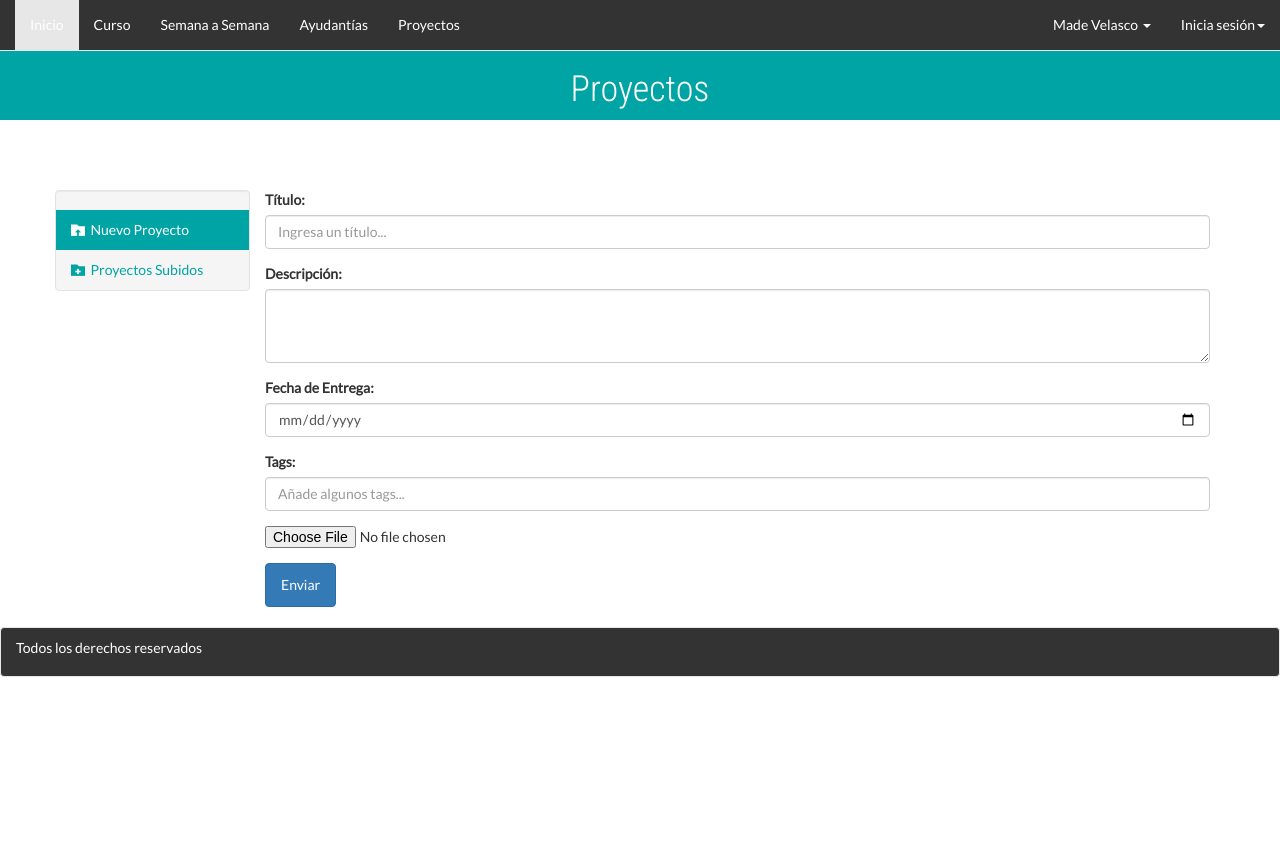
After one commit to madevelascom/fundamentos, a CodeIgniter app: page /database/web/proyectos in a window 1280 px wide. The commit adds this page. Run offline with CodeIgniter, Linux system fonts and the light colour scheme; some web fonts are replaced.

Commit message:
Añadiendo pagina para proyectos

```diff
--- a/application/controllers/Web.php
+++ b/application/controllers/Web.php
@@ -71,6 +71,15 @@ class Web extends CI_Controller {
         $data['footer'] = $this->load->view('frontend/footer', array() );
      }
 
+     public function proyectos() {
+        $titulo = "Proyectos";
+        $dataHeader['titlePage'] = $titulo;
+        $data['header'] = $this->load->view('frontend/header', $dataHeader);
+        $data['menu'] = $this->load->view('frontend/menu', array() );
+        $data['proyectos'] = $this->load->view('frontend/proyectos', array() );
+        $data['footer'] = $this->load->view('frontend/footer', array() );
+    }
+
     public function cargar_listaDeEjercicios(){
         $data = "";
         $this->load->view('frontend/ejercicios.json', $data);
@@ -81,5 +90,8 @@ class Web extends CI_Controller {
 		$this->load->view('frontend/equipo.json', $data);
 	}
 
-
+    public function cargar_proyectos(){
+        $data = "";
+        $this->load->view('frontend/proyectos.json', $data);
+    }
 }
--- a/application/views/frontend/curso.php
+++ b/application/views/frontend/curso.php
@@ -7,14 +7,14 @@
         </div>
     </div>
 </header>
-<section id="curso-body">
+<section id="curso-body" class="mt-xs-20 mt-md-20 mt-lg-20">
     <div class="container">
         <div class="row">
             <div class="col-lg-12 curso-desc">
                 El curso presenta a los estudiantes estrategias para resolver problemas comunes en diversas profesiones por medio del diseño e implementación de soluciones basadas en el uso de un lenguaje de programación. Cubre los principios básicos para que el estudiante pueda leer y escribir programas; haciendo énfasis en el diseño y análisis de algoritmos. Además, introduce a los estudiantes en el uso de herramientas de desarrollo y depuración.
             </div>
         </div>
-        <div class="row mt-xs-20 mt-md-20 mt-lg-20">
+        <div class="row">
             <div class="col-lg-10 col-lg-offset-1 well">
                 <!-- Tabs -->
                  <ul class="nav nav-tabs" role="tablist">
--- a/application/views/frontend/index.php
+++ b/application/views/frontend/index.php
@@ -5,7 +5,7 @@
 				<div class = 'row pt-lg-150 pt-sm-30'>
 					<div class="col-lg-12">
 						<h1 class="header-title">
-							<span id="typo"></span><span id="cursor">|</span>
+							<span id="typo"></span><!--<span id="cursor">|</span>-->
 						</h1>
 					</div>
 				</div>
--- a/application/views/frontend/menu.php
+++ b/application/views/frontend/menu.php
@@ -17,6 +17,7 @@
 				<li><a href="<?php echo site_url("web/curso"); ?>">Curso</a></li>
 				<li><a href="<?php echo site_url("web/semanas"); ?>">Semana a Semana</a></li>
 				<li><a href="<?php echo site_url("web/ayudantias"); ?>">Ayudantías</a></li>
+				<li><a href="<?php echo site_url("web/proyectos"); ?>">Proyectos</a></li>
 			</ul>
 			<ul class="nav navbar-nav navbar-right">
 				<li class="dropdown">
--- /dev/null
+++ b/application/views/frontend/proyectos.php
@@ -0,0 +1,51 @@
+<header id="proyectos-header" class="mt-xs-50 mt-md-50 mt-lg-50">
+    <div class="container-fluid">
+        <div class="row">
+            <div class="col-lg-12">
+                <h1>Proyectos</h1>
+            </div>
+        </div>
+    </div>
+</header>
+<section id="proyectos-body" class="mt-xs-20 mb-xs-20 mt-md-20 mb-md-20 mt-lg-20 mb-lg-20">
+	<div class="container">
+		<div class="row">
+			<div id="proyectos-side-bar" class="col-lg-2 well side-bar">
+				<ul class="nav" role="tablist">
+					<li role="presentation" class="active"><a href="#new-proj" aria-controls="new-proj" role="tab" data-toggle="tab"><span class="daw-folder-upload"> </span>Nuevo Proyecto</a></li>
+					<li role="presentation"><a id="up-proj-link" href="#up-proj" aria-controls="up-proj" role="tab" data-toggle="tab" onclick="loadProject()"><span class="daw-folder-plus"> </span>Proyectos Subidos</a></li>
+				</ul>
+			</div>
+			<div class="col-lg-10">
+				<div class="tab-content">
+					<div role="tabpanel" class="tab-pane fade in active" id="new-proj">
+						<form>
+							<div class="form-group">
+								<label for="project-title">Título:</label>
+							    <input class="form-control" type="text" placeholder="Ingresa un título..." id="project-title">
+							</div>
+							<div class="form-group">
+							    <label for="project-description">Descripción:</label>
+							    <textarea class="form-control" id="project-description" rows="3"></textarea>
+						  	</div>
+						  	<div class="form-group">
+					  	  		<label for="project-date">Fecha de Entrega:</label>
+					  	    	<input class="form-control" type="date" id="project-date">
+						  	</div>
+						  	<div class="form-group">
+						  		<label for="project-tags">Tags:</label>
+				  		   		<input class="form-control" type="tags" placeholder="Añade algunos tags..." id="project-tags"/>
+						  	</div>
+						  	<div class="form-group">
+						  	   <input type="file" class="form-control-file" id="project-file" aria-describedby="fileHelp">
+						  	 </div>
+						  	<button type="submit" class="btn btn-primary">Enviar</button>
+						</form>
+					</div>
+					<div role="tabpanel" class="tab-pane fade" id="up-proj">
+					</div>
+				</div>
+			</div>
+		</div>
+	</div>
+</section>
--- a/public/frontend/css/ivan.css
+++ b/public/frontend/css/ivan.css
@@ -162,16 +162,18 @@ html, body {
 	font-size: 16px;
 }
 /* Estilos para cambiar el color de los tabs - BEGIN */
-.nav-tabs>li.active>a, .nav-tabs>li.active>a:focus, .nav-tabs>li.active>a:hover{
+#curso-body .nav-tabs>li.active>a,
+#curso-body .nav-tabs>li.active>a:focus,
+#curso-body .nav-tabs>li.active>a:hover{
 	background-color: #01A4A4;
 	color: #FFF;
 	transition: all 0.25s;
 }
-.nav-tabs>li>a{
+#curso-body .nav-tabs>li>a{
 	color: #01A4A4;
 	transition: all 0.25s;
 }
-.nav-tabs>li>a:hover{
+#curso-body .nav-tabs>li>a:hover{
 	border-color: #e6e6e6 #e6e6e6 #ddd;
 }
 /* END */
@@ -200,6 +202,44 @@ html, body {
 }
 #exams-schedule table td{
 	background-color: #ffffff;
+}
+
+/**
+ * ========================================
+ * PROYECTOS
+ * ========================================
+ */
+
+/* ===HEADER=== */
+#proyectos-header{
+	background-color: #01A4A4;
+	color: #FFFFFF;
+	font-family: 'Roboto Condensed', sans-serif;
+	text-align: center;
+}
+/* ===SIDE-BAR=== */
+/* Estilos para cambiar el color de los tabs - BEGIN */
+#proyectos-side-bar .nav>li.active>a,
+#proyectos-side-bar .nav>li.active>a:focus,
+#proyectos-side-bar .nav>li.active>a:hover{
+	background-color: #01A4A4;
+	color: #FFF;
+	transition: all 0.25s;
+}
+#proyectos-side-bar .nav>li>a{
+	color: #01A4A4;
+	transition: all 0.25s;
+}
+#proyectos-side-bar .nav>li>a:hover{
+	color: #fff;
+	background-color: rgba(1, 164, 164, 0.5);
+	border-color: #e6e6e6 #e6e6e6 #ddd;
+}
+/* END */
+/* ===BODY=== */
+.project-panel{
+	padding-top: 0;
+	padding-bottom: 0;
 }
 
 
@@ -237,6 +277,11 @@ html, body {
 .unwanted-td{
 	visibility: hidden;
 }
+.side-bar{
+	padding-left: 0;
+	padding-right: 0;
+	padding-bottom: 0;
+}
 
 @media(max-width: 767px){
 	#curso-body{
--- a/public/frontend/js/index.js
+++ b/public/frontend/js/index.js
@@ -11,8 +11,6 @@ $(window).load(function(){
 
 			});
 	}
-
-
 });
 
 /* FUNCIONES PARA LA ANIMACION DEL TEXTO EN HEADER */
@@ -23,7 +21,7 @@ $(window).load(function(){
 * @delay es el tiempo de espera antes de empezar la animacion */
 jQuery.fn.type = function(text, cursor, delay) {
 	var element = $(this);
-	setInterval('cur()', 100);
+	//setInterval('cur()', 100);
 	setTimeout(function() { anim(element, text); }, delay);
 }
 /* Animacion del cursor*/
@@ -47,3 +45,46 @@ function anim(element, text) {
 function animText(){
 	$('.header-text').animate({opacity: 1}, 'slow', 'linear');
 }
+
+function loadProject(){
+	$("#up-proj").empty();
+	$.getJSON("cargar_proyectos", function(ans){
+		var projects = ans.proyectos;
+		for(i = 0; i<projects.length; i++){
+			//console.log("ans");
+			var $panel = $("<div>", {"class":"well project-panel"});
+			var $title = $("<h4>",  {"class":"bold"});
+			var $link = $("<a>", {"data-toggle": "modal", "data-target": "#proj-info"+i});
+			$link.text(projects[i].titulo);
+			$title.append($link);
+			$panel.append($title);
+			$("#up-proj").append($panel);
+			var $modal = $("<div>",{"id":"proj-info"+i, "class":"modal fade", "role":"dialog"});
+			var $modalDialog = $("<div>", {"class":"modal-dialog"});
+			var $modalContent = $("<div>", {"class":"modal-content"});
+			var $modalHeader = $("<div>", {"class":"modal-header"});
+			var $button = $("<button>", {"type":"button", "class":"close", "data-dismiss":"modal"});
+			$button.text("x");
+			var $modalTitle = $("<h4>", {"class":"modal-title"});
+			$modalTitle.text(projects[i].titulo);
+			var $modalBody = $("<div>", {"class":"modal-body"});
+			var $modalFooter = $("<div>", {"class":"modal-footer"});
+			var url = "<?php echo base_url('"+projects[i].url+"'); ?>";
+			var $downloadButton = $("<a>", {"href":url, "class":"btn btn-default", "target":"_blank"});
+			$downloadButton.text("Descargar");
+			var $closeButton = $("<button>", {"type":"button", "class":"btn btn-default", "data-dismiss":"modal"});
+			$closeButton.text("Cerrar");
+			$modalFooter.append($downloadButton);
+			$modalFooter.append($closeButton);
+			$modalBody.text(projects[i].descripcion);
+			$modalHeader.append($button);
+			$modalHeader.append($modalTitle);
+			$modalContent.append($modalHeader);
+			$modalContent.append($modalBody);
+			$modalContent.append($modalFooter);
+			$modalDialog.append($modalContent);
+			$modal.append($modalDialog);
+			$("#up-proj").append($modal);
+		}
+	});
+}
```
Also changed, not shown: application/views/frontend/proyectos.json (added, +10 -0 lines), public/frontend/js/ivan.js (added).
